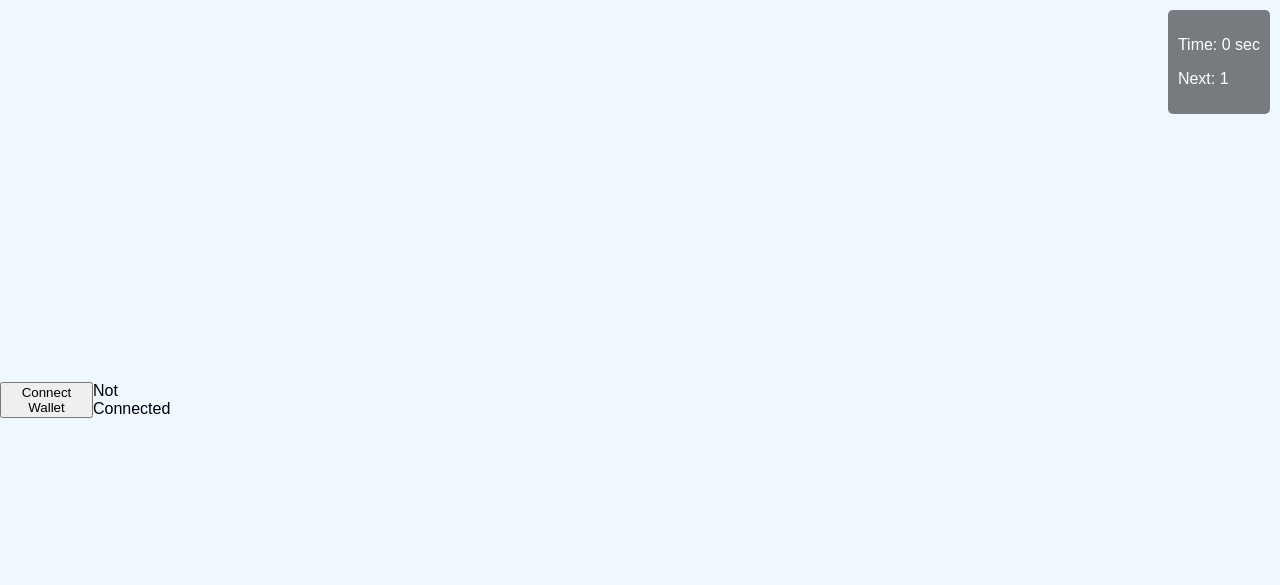
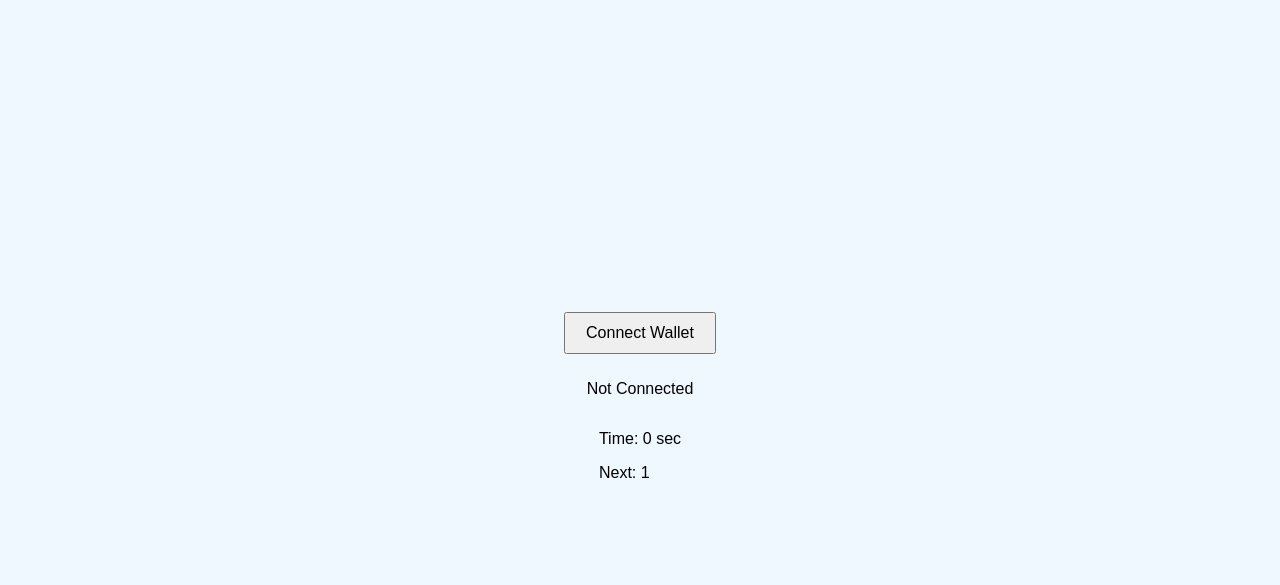
Before and after one commit to ksoner/flying-balloons, a plain HTML site: page index.html in a window 1280 px wide. Drawn offline with Linux system fonts and the light colour scheme.

Commit message:
Update style.css

```diff
--- a/style.css
+++ b/style.css
@@ -2,29 +2,20 @@ body {
     margin: 0;
     padding: 0;
     display: flex;
+    flex-direction: column;
+    align-items: center;
     justify-content: center;
-    align-items: center;
     height: 100vh;
     background-color: #f0f8ff;
     font-family: Arial, sans-serif;
     overflow: hidden;
 }
 
-.game-container {
-    position: relative;
-    width: 100%;
-    height: 100%;
-    overflow: hidden;
-}
-
-.info {
-    position: absolute;
-    top: 10px;
-    right: 10px;
-    background: rgba(0, 0, 0, 0.5);
-    color: white;
-    padding: 10px;
-    border-radius: 5px;
+button {
+    padding: 10px 20px;
+    margin: 10px;
+    font-size: 16px;
+    cursor: pointer;
 }
 
 #game-area {
```
